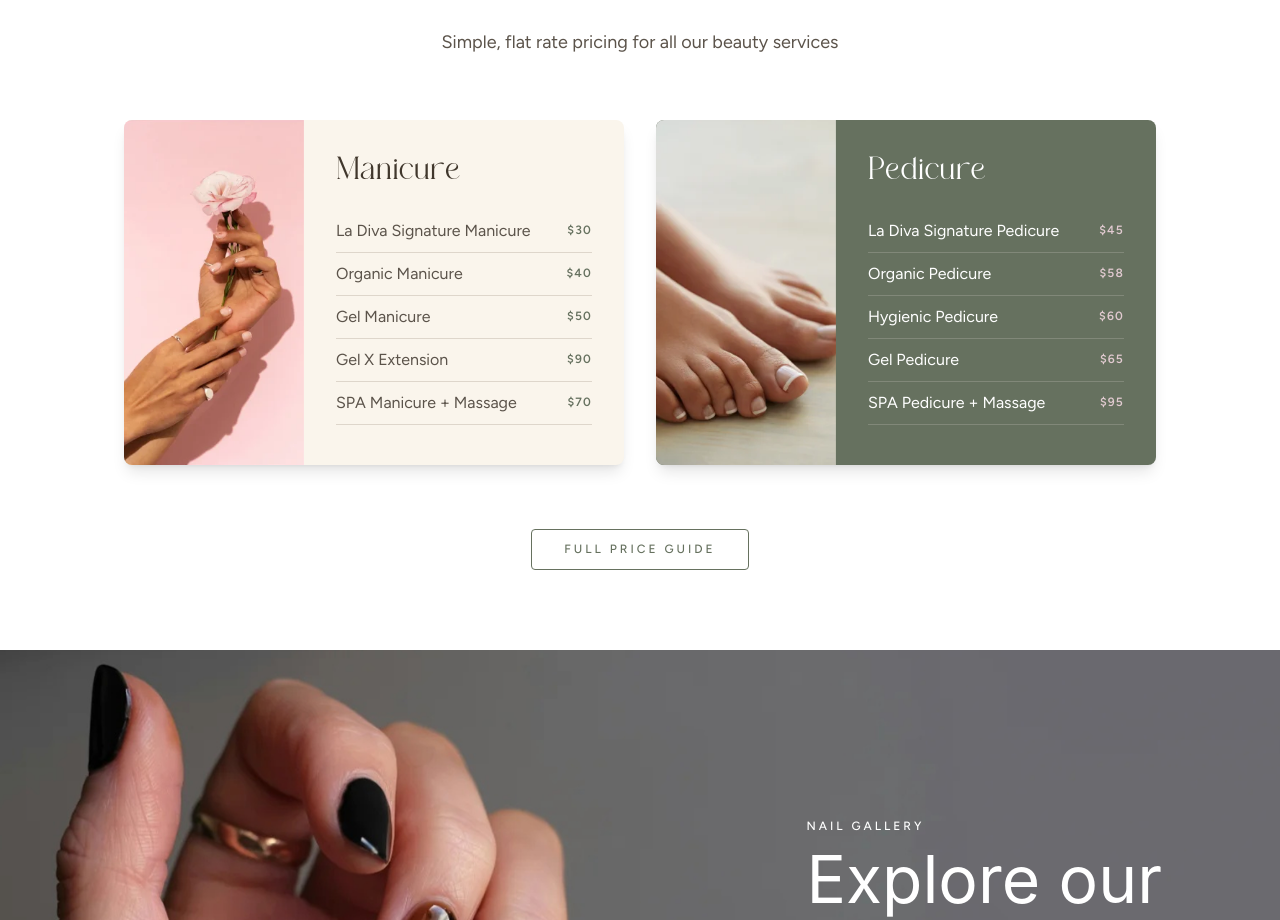
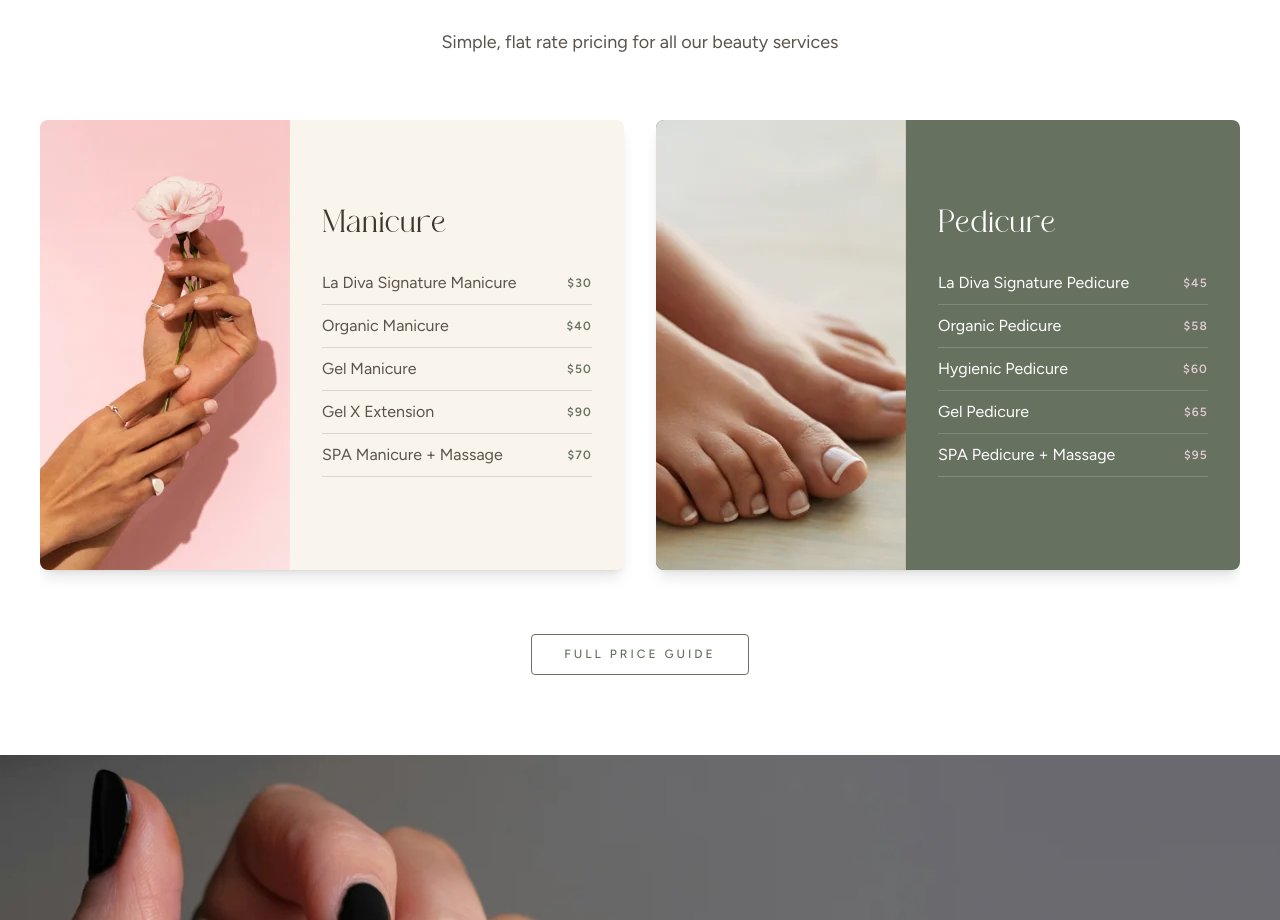
Before and after one commit to talhawebguru/la-diva-nails, a Next.js app: page / in a window 1280 px wide. Shown: the part 3496-4416 px from the top of the page. Built offline with nearby package versions, Linux system fonts and the light colour scheme.

Commit message:
Price width height set

```diff
--- a/app/components/home/PriceGuide.jsx
+++ b/app/components/home/PriceGuide.jsx
@@ -59,24 +59,23 @@
         >
           {/* Manicure Card */}
           <motion.div
-            className="flex flex-col md:flex-row bg-[#faf5ec] rounded-lg overflow-hidden shadow-lg max-w-[500px] w-full"
+            className="flex flex-col md:flex-row items-center bg-[#faf5ec] rounded-lg overflow-hidden shadow-lg  w-full"
             initial={{ opacity: 0, x: -40 }}
             whileInView={{ opacity: 1, x: 0 }}
             transition={{ duration: 0.7, delay: 0.4, ease: "easeOut" }}
             viewport={{ once: true }}
           >
-            <div className="w-full hidden md:block md:w-[180px] h-[220px] md:h-auto relative">
+            <div className="w-full hidden md:block md:w-[250px] h-[450px] relative">
               <Image
                 src="/images/price1.png"
                 alt="Manicure"
                 fill
                 className="object-cover object-center"
                 sizes="(max-width: 768px) 100vw, 180px"
-                priority
               />
             </div>
-            <div className="flex-1 p-8">
-              <div className="text-[#40372c] text-[28px] md:text-[32px] font-normal font-mogan leading-[41.4px] mb-6">
+            <div className="flex-1 p-8 w-full">
+              <div className="text-[#40372c] text-[28px] md:text-[32px] font-normal font-mogan leading-[41.4px] mb-6 w-full">
                 Manicure
               </div>
               <ul>
@@ -95,23 +94,22 @@
           </motion.div>
           {/* Pedicure Card */}
           <motion.div
-            className="flex flex-col md:flex-row bg-[#66715f] rounded-lg overflow-hidden shadow-lg max-w-[500px] w-full"
+            className="flex flex-col md:flex-row items-center bg-[#66715f] rounded-lg overflow-hidden shadow-lg w-full"
             initial={{ opacity: 0, x: 40 }}
             whileInView={{ opacity: 1, x: 0 }}
             transition={{ duration: 0.7, delay: 0.5, ease: "easeOut" }}
             viewport={{ once: true }}
           >
-            <div className="w-full hidden md:block md:w-[180px] h-[220px] md:h-auto relative">
+            <div className="w-full hidden md:block md:w-[250px] h-[450px] relative">
               <Image
                 src="/images/price2.png"
                 alt="Pedicure"
                 fill
                 className="object-cover object-center"
                 sizes="(max-width: 768px) 100vw, 180px"
-                priority
               />
             </div>
-            <div className="flex-1 p-8">
+            <div className="flex-1 p-8 w-full">
               <div className="text-white text-[28px] md:text-[32px] font-normal font-mogan leading-[41.4px] mb-6">
                 Pedicure
               </div>
```
